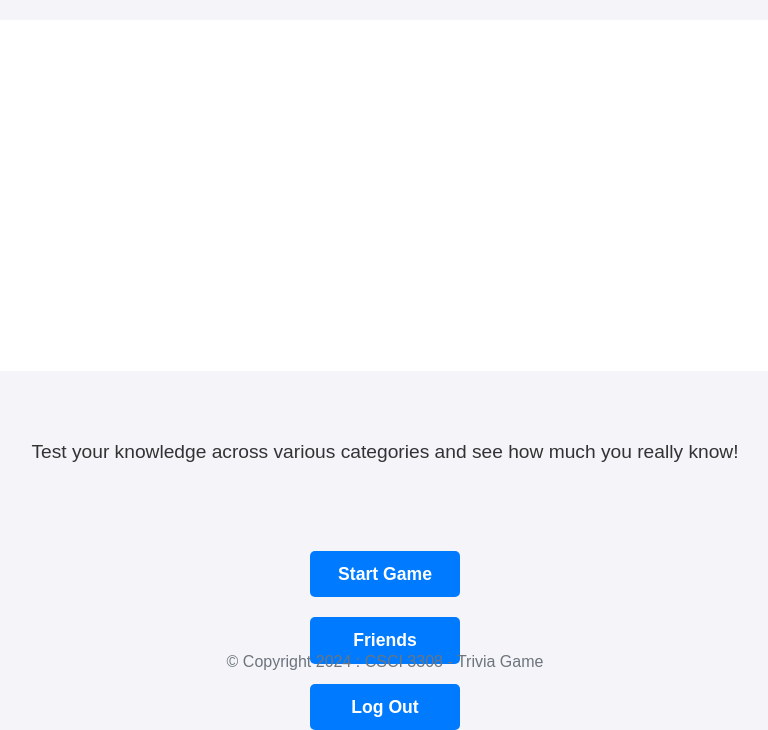
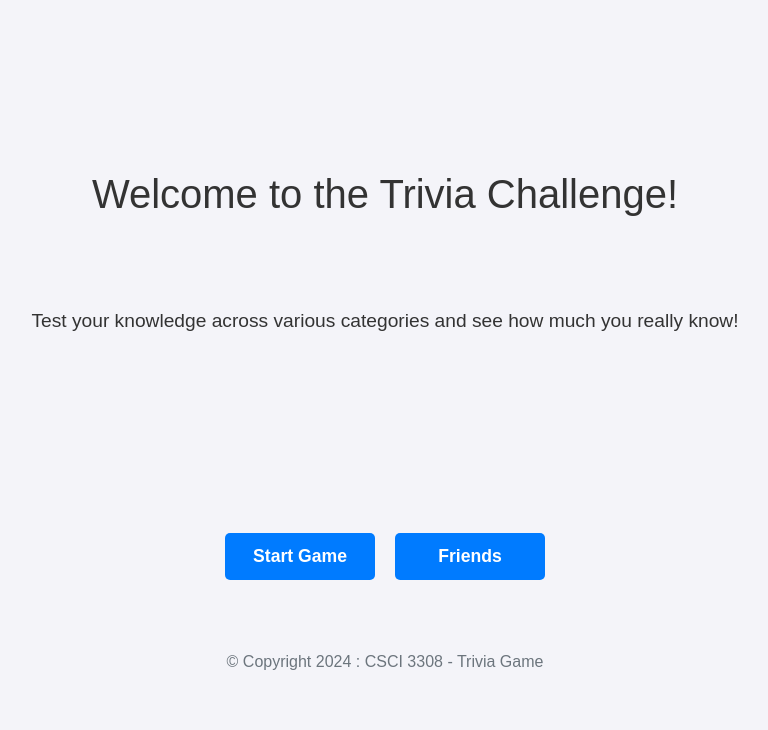
Before and after one commit to Opusthemoose1/trivia-game, a Node server app: page /home in a window 1280 px wide. Shown: the part 110-840 px from the top of the page, without its empty margins (255-1023 px from the left). Run offline with Node 20, Linux system fonts and the light colour scheme; some libraries are stand-ins or nearby versions.

Commit message:
more better

```diff
--- a/ProjectSourceCode/src/views/pages/home.hbs
+++ b/ProjectSourceCode/src/views/pages/home.hbs
@@ -13,17 +13,14 @@
     </script>
 </head>
 <body>
-    <header style="background-color:white; text-color: black;">
-        <h1>Welcome to the Trivia Challenge!</h1>
-    </header>
+    <h1 style="margin-top: 150px">Welcome to the Trivia Challenge!</h1>
     <main>
         <section class="intro">
             <p>Test your knowledge across various categories and see how much you really know!</p>
         </section>
-        <section class="actions">
+        <section class="actions" style="flex-direction: row; margin-bottom: 70px">
             <button onclick="window.location.href='/game';">Start Game</button>
             <button onclick="window.location.href='/friends';">Friends</button>
-            <button onclick="window.location.href='/logout';">Log Out</button>
         </section>
     </main>
 </body>
```
